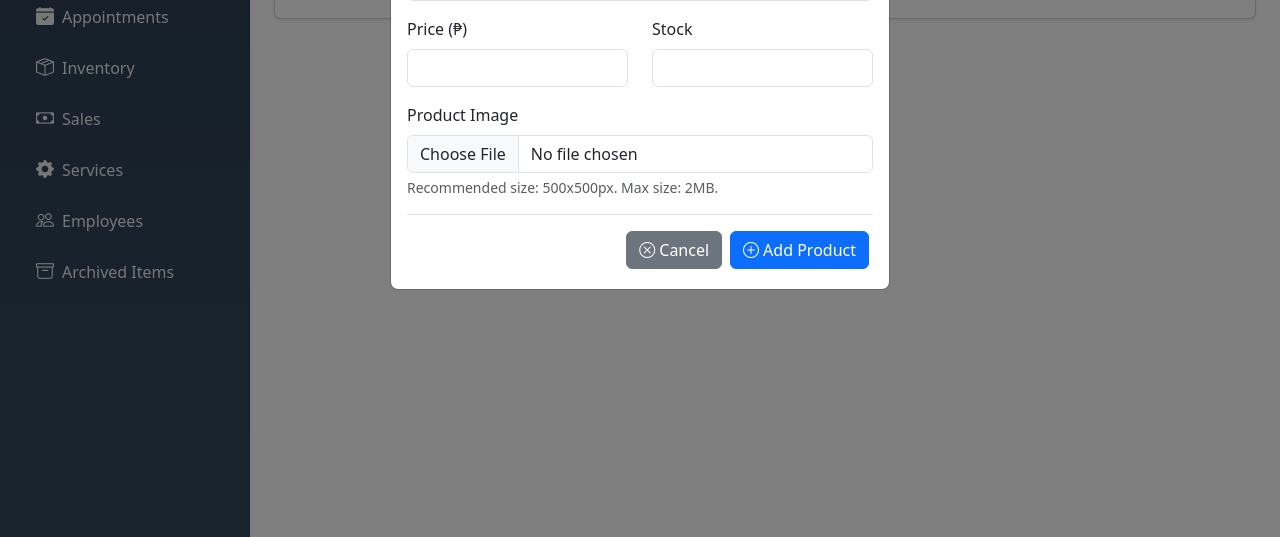
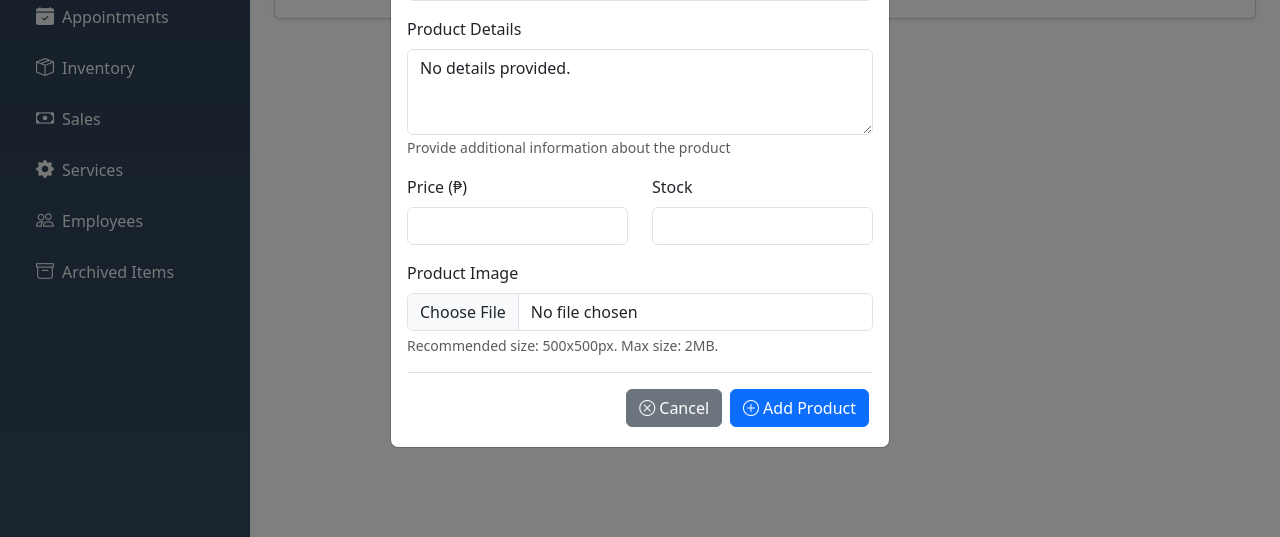
Before and after one commit to Kraeyon/MAVETCARE, a PHP site: page /admin/inventory in a window 1280 px wide, after a click on "Add New Product". Shown: the part 263-800 px from the top of the page. Run offline with PHP 8.4, Linux system fonts and the light colour scheme; data that the repository does not hold is empty; some libraries are stand-ins or nearby versions.

Commit message:
added details

```diff
--- a/app/Controllers/AdminController.php
+++ b/app/Controllers/AdminController.php
@@ -390,6 +390,7 @@ class AdminController extends BaseController{
             $prod_category = $_POST['prod_category'];
             $prod_price = $_POST['prod_price'];
             $prod_stock = $_POST['prod_stock'];
+            $prod_details = $_POST['prod_details'] ?? 'No details provided.';
             $supp_code = $_POST['supp_code'] ?: null;
 
             // Only process image if one was uploaded
@@ -416,8 +417,8 @@ class AdminController extends BaseController{
                 $dbImagePath = '/assets/images/products/default.png';
             }
             try {
-                $stmt = $pdo->prepare("INSERT INTO product (prod_name, prod_category, prod_price, prod_stock, prod_image, supp_code) VALUES (?, ?, ?, ?, ?, ?)");
-                $stmt->execute([$prod_name, $prod_category, $prod_price, $prod_stock, $dbImagePath, $supp_code]);
+                $stmt = $pdo->prepare("INSERT INTO product (prod_name, prod_category, prod_price, prod_stock, prod_image, prod_details, supp_code) VALUES (?, ?, ?, ?, ?, ?, ?)");
+                $stmt->execute([$prod_name, $prod_category, $prod_price, $prod_stock, $dbImagePath, $prod_details, $supp_code]);
                 header("Location: /admin/inventory?added=1");
                 exit;
             } catch (\PDOException $e) {
@@ -434,11 +435,12 @@ class AdminController extends BaseController{
             $prod_category = $_POST['prod_category'];
             $prod_price = $_POST['prod_price'];
             $prod_stock = $_POST['prod_stock'];
+            $prod_details = $_POST['prod_details'] ?? 'No details provided.';
             $supp_code = $_POST['supp_code'] ?: null;
             // Image update not handled here for simplicity
             try {
-                $stmt = $pdo->prepare("UPDATE product SET prod_name = ?, prod_category = ?, prod_price = ?, prod_stock = ?, supp_code = ? WHERE prod_code = ?");
-                $stmt->execute([$prod_name, $prod_category, $prod_price, $prod_stock, $supp_code, $prod_code]);
+                $stmt = $pdo->prepare("UPDATE product SET prod_name = ?, prod_category = ?, prod_price = ?, prod_stock = ?, prod_details = ?, supp_code = ? WHERE prod_code = ?");
+                $stmt->execute([$prod_name, $prod_category, $prod_price, $prod_stock, $prod_details, $supp_code, $prod_code]);
                 header("Location: /admin/inventory?updated=1");
                 exit;
             } catch (\PDOException $e) {
--- a/app/Views/admin/archived_items.php
+++ b/app/Views/admin/archived_items.php
@@ -282,6 +282,10 @@
                                                                         <p class="mb-1"><strong>Price:</strong> ₱<?php echo number_format($product['prod_price'], 2); ?></p>
                                                                     </div>
                                                                 </div>
+                                                                <div class="mb-3">
+                                                                    <p class="mb-1"><strong>Details:</strong></p>
+                                                                    <p><?php echo htmlspecialchars($product['prod_details'] ?? 'No details provided.'); ?></p>
+                                                                </div>
                                                                 <div class="alert alert-warning">
                                                                     <i class="bi bi-exclamation-triangle me-2"></i>
                                                                     This product has been archived and is no longer active in the system.
--- a/app/Views/admin/inventory.php
+++ b/app/Views/admin/inventory.php
@@ -195,6 +195,12 @@ $products = $stmt->fetchAll(PDO::FETCH_ASSOC);
                                                         </select>
                                                     </div>
 
+                                                    <div class="mb-3">
+                                                        <label class="form-label">Product Details</label>
+                                                        <textarea class="form-control" name="prod_details" rows="3"><?= htmlspecialchars($product['prod_details'] ?? 'No details provided.') ?></textarea>
+                                                        <small class="form-text text-muted">Provide additional information about the product</small>
+                                                    </div>
+
                                                     <div class="row mb-3">
                                                         <div class="col-md-6">
                                                             <label class="form-label">Price (₱)</label>
@@ -256,6 +262,12 @@ $products = $stmt->fetchAll(PDO::FETCH_ASSOC);
                             <option value="anesthetics">Anesthetics</option>
                             <option value="cabinet-stocks">Cabinet Stocks</option>
                         </select>
+                    </div>
+
+                    <div class="mb-3">
+                        <label class="form-label">Product Details</label>
+                        <textarea class="form-control" name="prod_details" rows="3">No details provided.</textarea>
+                        <small class="form-text text-muted">Provide additional information about the product</small>
                     </div>
 
                     <div class="row mb-3">
```
Also changed, not shown: app/Views/home/products.php (+27 -1 lines).
